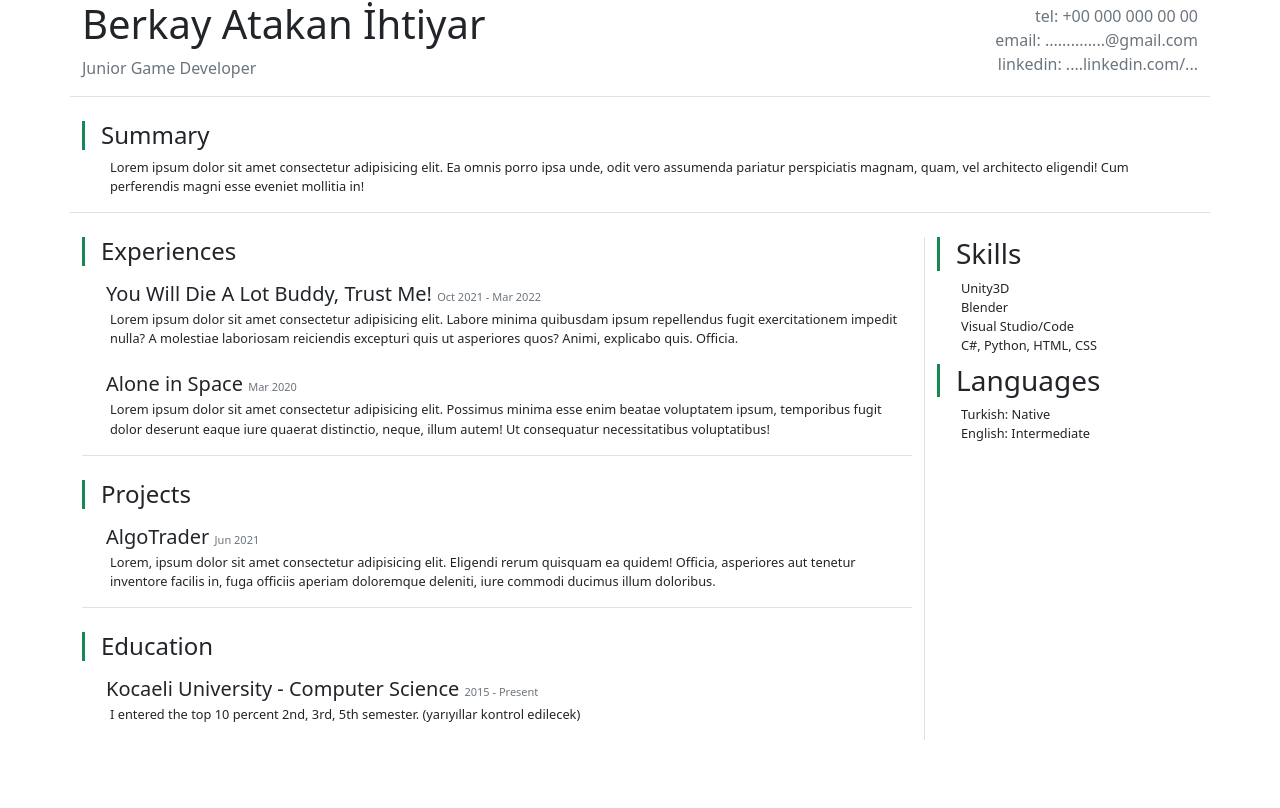
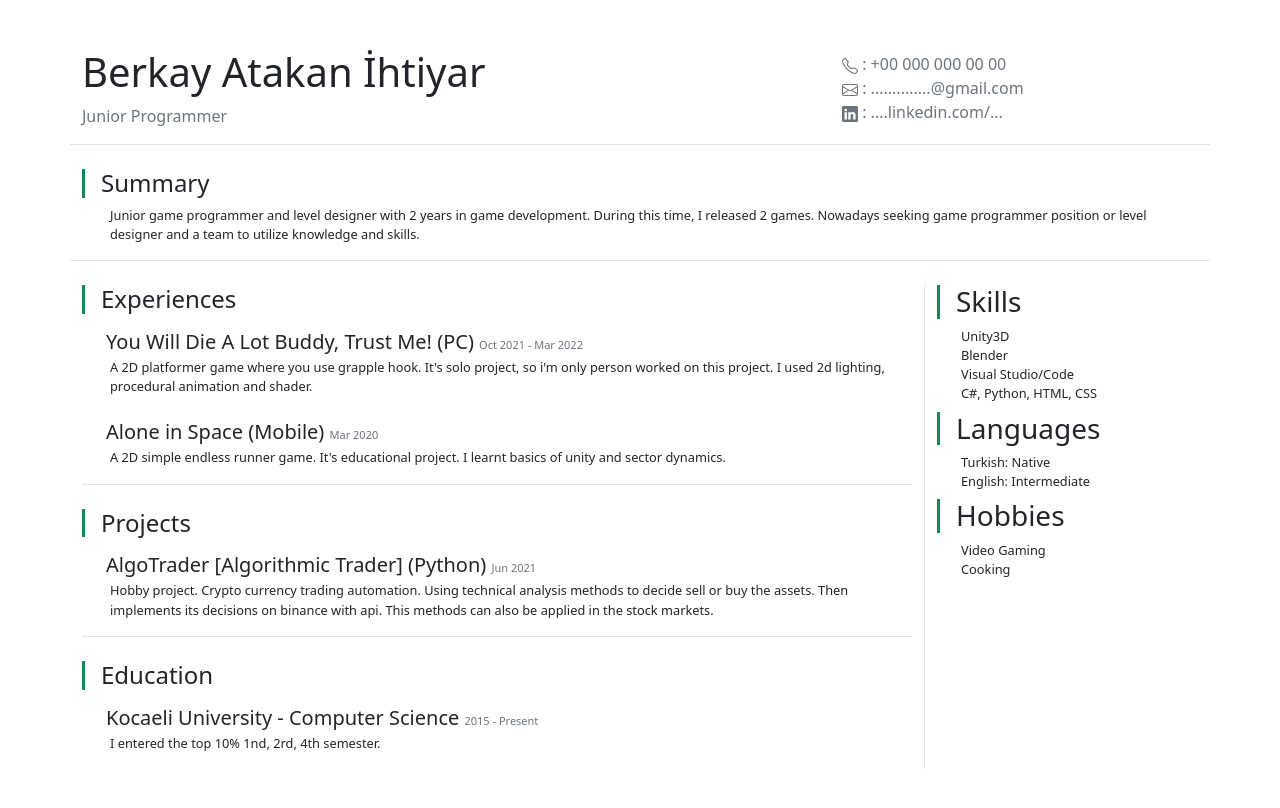
Before and after one commit to atakanihtiyar/atakanihtiyar.github.io, a plain HTML site: page index.html in a window 1280 px wide. Drawn offline with nearby package versions, Linux system fonts and the light colour scheme.

Commit message:
Update index.html

```diff
--- a/index.html
+++ b/index.html
@@ -13,16 +13,40 @@
 
 <body>
 
-    <div class="container">
+    <div class="container mt-5 my-5">
         <div class="row align-items-center pb-3 border-bottom" id="part">
             <div class="col-8">
                 <h1 class="fs-1">Berkay Atakan İhtiyar</h1>
-                <div class="text-secondary">Junior Game Developer</div>
+                <div class="text-secondary">Junior Programmer</div>
             </div>
-            <div class="col-4 text-end">
-                <div class="text-secondary">tel: +00 000 000 00 00</div>
-                <div class="text-secondary">email: ..............@gmail.com</div>
-                <div class="text-secondary">linkedin: ....linkedin.com/...</div>
+            <div class="col-4">
+                <div class="text-secondary">
+                    <span>
+                        <svg xmlns="http://www.w3.org/2000/svg" width="16" height="16" fill="currentColor"
+                            class="bi bi-telephone" viewBox="0 0 16 16">
+                            <path
+                                d="M3.654 1.328a.678.678 0 0 0-1.015-.063L1.605 2.3c-.483.484-.661 1.169-.45 1.77a17.568 17.568 0 0 0 4.168 6.608 17.569 17.569 0 0 0 6.608 4.168c.601.211 1.286.033 1.77-.45l1.034-1.034a.678.678 0 0 0-.063-1.015l-2.307-1.794a.678.678 0 0 0-.58-.122l-2.19.547a1.745 1.745 0 0 1-1.657-.459L5.482 8.062a1.745 1.745 0 0 1-.46-1.657l.548-2.19a.678.678 0 0 0-.122-.58L3.654 1.328zM1.884.511a1.745 1.745 0 0 1 2.612.163L6.29 2.98c.329.423.445.974.315 1.494l-.547 2.19a.678.678 0 0 0 .178.643l2.457 2.457a.678.678 0 0 0 .644.178l2.189-.547a1.745 1.745 0 0 1 1.494.315l2.306 1.794c.829.645.905 1.87.163 2.611l-1.034 1.034c-.74.74-1.846 1.065-2.877.702a18.634 18.634 0 0 1-7.01-4.42 18.634 18.634 0 0 1-4.42-7.009c-.362-1.03-.037-2.137.703-2.877L1.885.511z" />
+                        </svg>
+                    </span>: +00 000 000 00 00
+                </div>
+                <div class="text-secondary">
+                    <span>
+                        <svg xmlns="http://www.w3.org/2000/svg" width="16" height="16" fill="currentColor"
+                            class="bi bi-envelope" viewBox="0 0 16 16">
+                            <path
+                                d="M0 4a2 2 0 0 1 2-2h12a2 2 0 0 1 2 2v8a2 2 0 0 1-2 2H2a2 2 0 0 1-2-2V4Zm2-1a1 1 0 0 0-1 1v.217l7 4.2 7-4.2V4a1 1 0 0 0-1-1H2Zm13 2.383-4.708 2.825L15 11.105V5.383Zm-.034 6.876-5.64-3.471L8 9.583l-1.326-.795-5.64 3.47A1 1 0 0 0 2 13h12a1 1 0 0 0 .966-.741ZM1 11.105l4.708-2.897L1 5.383v5.722Z" />
+                        </svg>
+                    </span>: ..............@gmail.com
+                </div>
+                <div class="text-secondary">
+                    <span>
+                        <svg xmlns="http://www.w3.org/2000/svg" width="16" height="16" fill="currentColor"
+                            class="bi bi-linkedin" viewBox="0 0 16 16">
+                            <path
+                                d="M0 1.146C0 .513.526 0 1.175 0h13.65C15.474 0 16 .513 16 1.146v13.708c0 .633-.526 1.146-1.175 1.146H1.175C.526 16 0 15.487 0 14.854V1.146zm4.943 12.248V6.169H2.542v7.225h2.401zm-1.2-8.212c.837 0 1.358-.554 1.358-1.248-.015-.709-.52-1.248-1.342-1.248-.822 0-1.359.54-1.359 1.248 0 .694.521 1.248 1.327 1.248h.016zm4.908 8.212V9.359c0-.216.016-.432.08-.586.173-.431.568-.878 1.232-.878.869 0 1.216.662 1.216 1.634v3.865h2.401V9.25c0-2.22-1.184-3.252-2.764-3.252-1.274 0-1.845.7-2.165 1.193v.025h-.016a5.54 5.54 0 0 1 .016-.025V6.169h-2.4c.03.678 0 7.225 0 7.225h2.4z" />
+                        </svg>
+                    </span>: ....linkedin.com/...
+                </div>
             </div>
         </div>
         <br>
@@ -30,9 +54,9 @@
             <div class="col-12">
                 <h3 class="display-2 fs-4 px-3 border-start border-3 border-success">Summary</h3>
                 <div class="text-middle ms-4 ps-1">
-                    Lorem ipsum dolor sit amet consectetur adipisicing elit. Ea omnis porro ipsa unde, odit vero
-                    assumenda pariatur perspiciatis magnam, quam, vel architecto eligendi! Cum perferendis magni esse
-                    eveniet mollitia in!
+                    Junior game programmer and level designer with 2 years in game development. During this time, I
+                    released 2 games. Nowadays seeking game programmer position or level designer and a team to utilize
+                    knowledge and skills.
                 </div>
             </div>
         </div>
@@ -42,26 +66,22 @@
                 <div class="border-bottom">
                     <h3 class="display-2 fs-4 px-3 border-start border-3 border-success">Experiences</h3>
                     <div class="experienceItem ms-4">
-                        <h4 class="mb-1 mt-3 fs-5">You Will Die A Lot Buddy, Trust Me!
+                        <h4 class="mb-1 mt-3 fs-5">You Will Die A Lot Buddy, Trust Me! (PC)
                             <span class="my-0 text-small text-secondary"> Oct 2021 - Mar 2022</span>
                         </h4>
                         <p class=" text-middle ps-1">
-                            Lorem ipsum dolor sit amet consectetur adipisicing elit. Labore minima quibusdam ipsum
-                            repellendus fugit exercitationem impedit nulla? A molestiae laboriosam reiciendis excepturi
-                            quis
-                            ut asperiores quos? Animi, explicabo quis. Officia.
+                            A 2D platformer game where you use grapple hook. It's solo project, so i'm only person
+                            worked on this project. I used 2d lighting, procedural animation and shader.
                         </p>
                     </div>
 
                     <div class="experienceItem ms-4">
-                        <h4 class="mb-1 mt-4 fs-5">Alone in Space
+                        <h4 class="mb-1 mt-4 fs-5">Alone in Space (Mobile)
                             <span class="my-0 text-small text-secondary">Mar 2020</span>
                         </h4>
                         <p class="text-middle ps-1">
-                            Lorem ipsum dolor sit amet consectetur adipisicing elit. Possimus minima esse enim beatae
-                            voluptatem ipsum, temporibus fugit dolor deserunt eaque iure quaerat distinctio, neque,
-                            illum
-                            autem! Ut consequatur necessitatibus voluptatibus!
+                            A 2D simple endless runner game. It's educational project. I learnt basics of unity and
+                            sector dynamics.
                         </p>
                     </div>
                 </div>
@@ -69,14 +89,13 @@
                 <div class="border-bottom">
                     <h3 class="display-2 fs-4 px-3 mt-4 border-start border-3 border-success">Projects</h3>
                     <div class="experienceItem ms-4">
-                        <h4 class="mb-1 mt-3 fs-5">AlgoTrader
+                        <h4 class="mb-1 mt-3 fs-5">AlgoTrader [Algorithmic Trader] (Python)
                             <span class="my-0 text-small text-secondary">Jun 2021</span>
                         </h4>
                         <p class="text-middle ps-1">
-                            Lorem, ipsum dolor sit amet consectetur adipisicing elit. Eligendi rerum quisquam ea quidem!
-                            Officia, asperiores aut tenetur inventore facilis in, fuga officiis aperiam doloremque
-                            deleniti,
-                            iure commodi ducimus illum doloribus.
+                            Hobby project. Crypto currency trading automation. Using technical analysis methods to
+                            decide sell or buy the assets. Then implements its decisions on binance with api. This
+                            methods can also be applied in the stock markets.
                         </p>
                     </div>
                 </div>
@@ -88,7 +107,7 @@
                             <span class="my-0 text-small text-secondary">2015 - Present</span>
                         </h4>
                         <p class="text-middle ps-1">
-                            I entered the top 10 percent 2nd, 3rd, 5th semester. (yarıyıllar kontrol edilecek)
+                            I entered the top 10% 1nd, 2rd, 4th semester.
                         </p>
                     </div>
                 </div>
@@ -114,6 +133,15 @@
                         <span>English: Intermediate</span>
                     </div>
                 </div>
+
+                <div>
+                    <h3 class="display-2 fs-3 px-3 mt-2 border-start border-3 border-success">Hobbies</h3>
+                    <div class="experienceItem p-0 m-0 ms-4 text-middle">
+                        <span>Video Gaming</span>
+                        <br>
+                        <span>Cooking</span>
+                    </div>
+                </div>
             </div>
         </div>
     </div>
```
